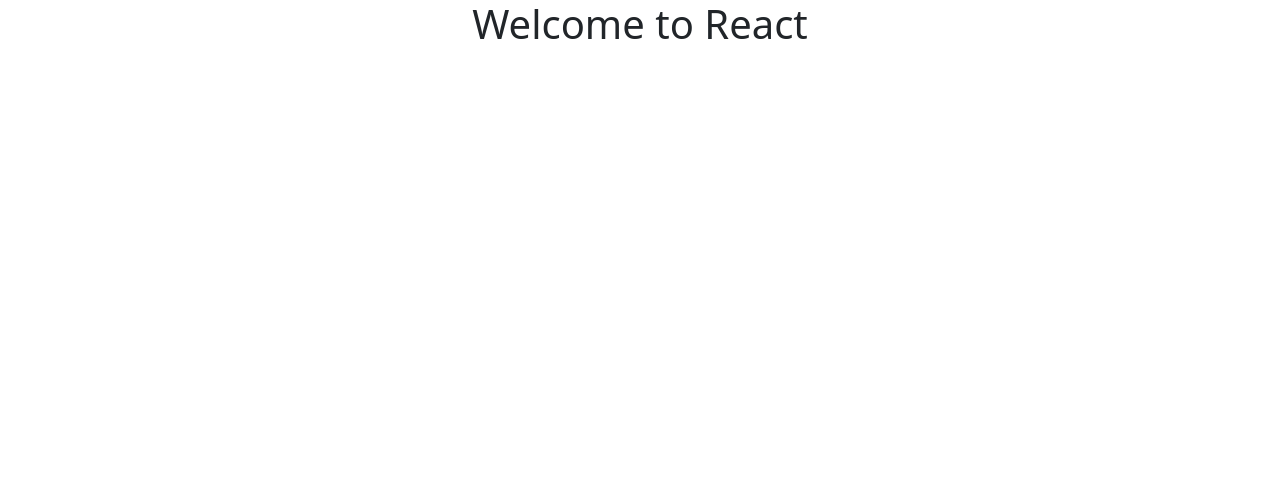
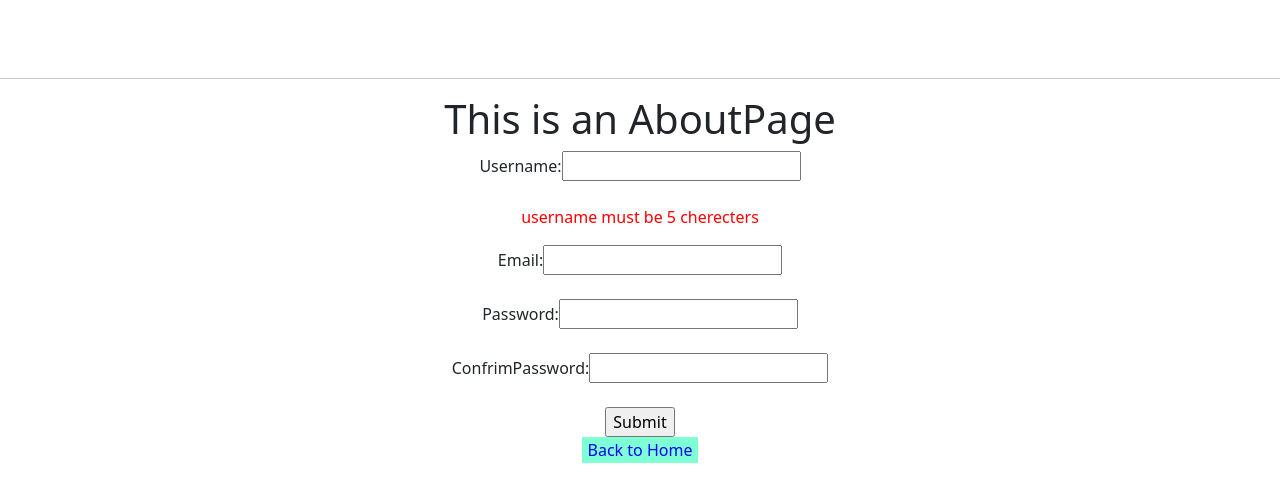
Before and after one commit to suryakalakasim/React-pratice, a React (Create React App) app: page /about in a window 1280 px wide. Before the commit this address had no page. Shown: the top 502 px of the page. Built offline with nearby package versions, Linux system fonts and the light colour scheme.

Commit message:
form validation

```diff
--- a/src/App.css
+++ b/src/App.css
@@ -12,17 +12,26 @@
     animation: App-logo-spin infinite 20s linear;
   }
 }
-.tableDesgin{
-  color: aqua;
-  margin: 2px;
-  border: 2px;;
-  border-color: black;
-}
+
 .card{
   color: #61dafb;
 
 }
+.nav{
+  background-color:aquamarine;
+  padding: 15 px;
+  text-align: left;
+}
+.link{
+  padding: 10px;
 
+}
+button{
+  border-radius: 20px;
+  border: none;
+  color: blue;
+  background-color:aquamarine;
+}
 .App-header {
   background-color: #282c34;
   min-height: 100vh;
--- a/src/App.js
+++ b/src/App.js
@@ -3,16 +3,19 @@
 import Home from './Components/Home';
 import HomePage from './Components/HomePage';
 import Dashboad from './Components/Dashboad';
+import About from './Components/About';
 function App() {
   return (
     <div className="App">
-     <h1>Welcome to React</h1>
+      <marquee> <h1 style={{color:"red"}} >Welcome to React</h1> </marquee><hr/>
+
 
      <BrowserRouter>
       <Routes>
         <Route path='/' element={<Home/>} />
         <Route path='/homepage' element={<HomePage/>} />
         <Route path='/dashboad' element={<Dashboad/>} />
+        <Route path='/about' element={<About/>}/>
       </Routes>
     </BrowserRouter>
 
--- /dev/null
+++ b/src/Components/About.js
@@ -0,0 +1,42 @@
+import React, { useState } from "react";
+
+import {useNavigate} from"react-router-dom";
+function About(){
+    const[state,setState]=useState({
+        username:"",
+        email:"",
+        password:"",
+        confirmpassword:""
+    })
+    const navigate =useNavigate()
+    const {username,email,password,confirmpassword} = state;
+    const changeHandler=(e)=>{
+        setState({...state,[e.target.name]:e.target.value})
+    }
+    const submitHandler=(e)=>{
+        e.preventDefault();
+       // console.log("state>>..",state)
+        password===confirmpassword?console.log("state",state):alert("password and confirmpassword must be same")
+
+    }
+    return<>
+             <h1>This is an AboutPage</h1>
+
+        <div>
+        <form onSubmit={submitHandler}>
+            Username:
+            <input type="text" name="username" onChange={changeHandler} value={username}/><br/><br/>
+            {username.length<=5?<p style={{color:"red"}}>username must be 5 cherecters</p>:""}
+            Email:
+            <input type="email" name="email" onChange={changeHandler} value={email}/><br/><br/>
+            <label>Password:</label>
+            <input type="password" name="password" onChange={changeHandler} value={password}/><br/><br/>
+            <label>ConfrimPassword:</label>
+            <input type="password" name="confirmpassword" onChange={changeHandler} value={confirmpassword}/><br/><br/>
+            <input type="submit" name="submit" />
+        </form>
+        </div>
+        <button onClick={()=>navigate(-1)}>Back to Home</button>
+    </>
+}
+export default About;
--- a/src/Components/Dashboad.js
+++ b/src/Components/Dashboad.js
@@ -39,7 +39,7 @@
         <input type="submit"/>
         </form>
 
-         <Tabledata state={state} email={email} phnum={phnum} data={obj} />
+         <Tabledata state={state} email={email} phnum={phnum}  />
         <Link to='/'>Back to Home </Link>
     </div>
 }
--- a/src/Components/Home.js
+++ b/src/Components/Home.js
@@ -2,9 +2,11 @@
 import {Link} from 'react-router-dom';
 function Home(){
     return<div>
-        <h1 style={{color:"green"}}>Hello World</h1>
-        <Link to='/dashboad'>Dashboad </Link> <br/>
-        <Link to='/homepage'>HomePage </Link>
+        <nav className="nav">
+        <Link className="link" to='/dashboad'>Dashboad </Link>
+         <Link className="link" to='/homepage'>HomePage </Link>
+         <Link className="link" to='/about'>AboutPage </Link>
+        </nav>
     </div>
 }
 export default Home;
```
